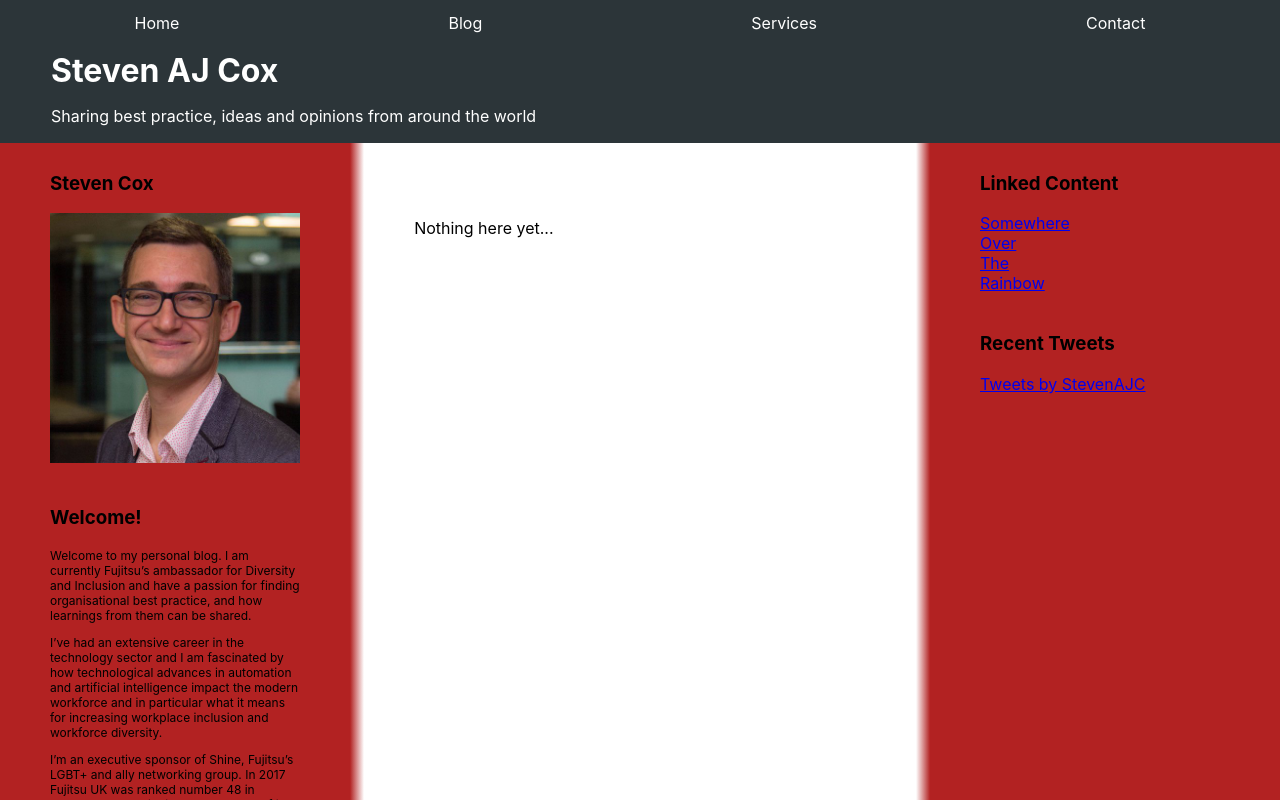
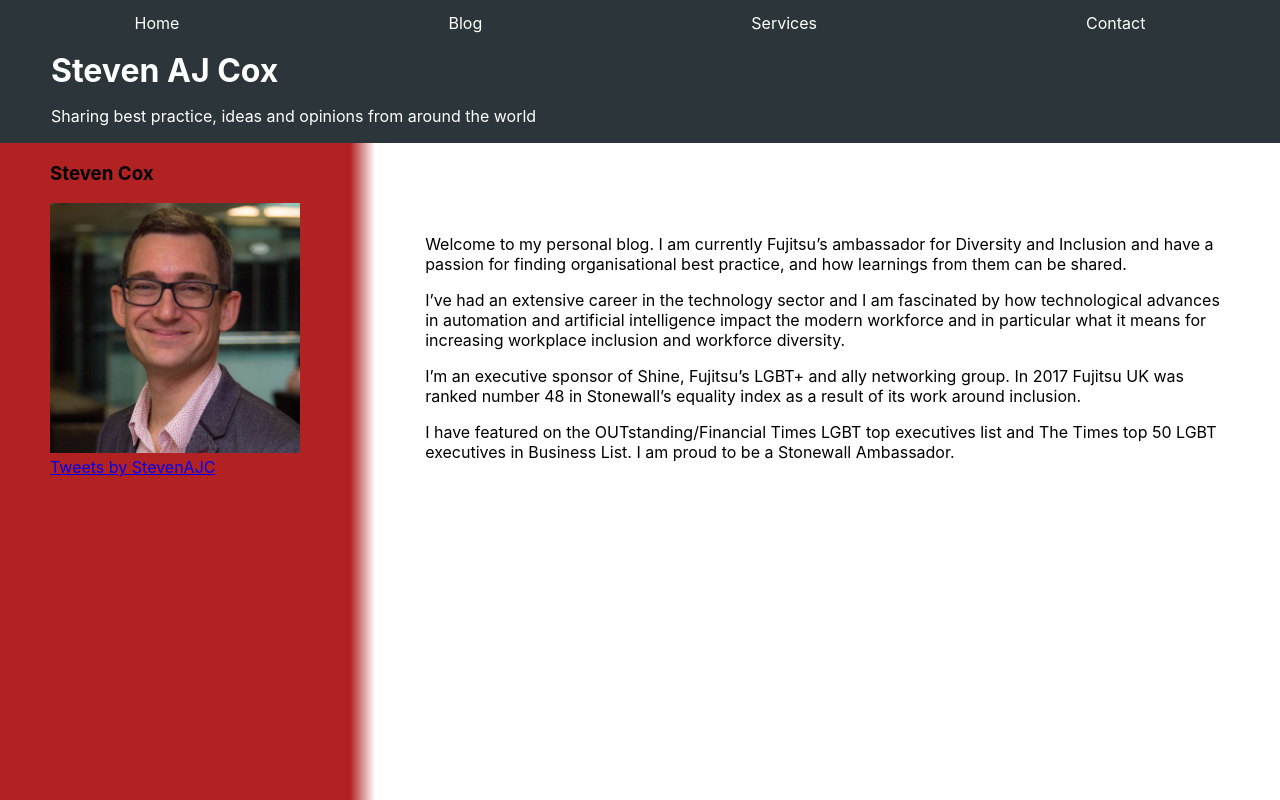
Before and after one commit to Kodobo/stevenajcox.com, a React (Create React App) app: page / in a window 1280 px wide. Shown: the top 800 px of the page. Built offline with nearby package versions, Linux system fonts and the light colour scheme.

Commit message:
Remove right sidebar, restyle left sidebar

```diff
--- a/src/App.js
+++ b/src/App.js
@@ -8,7 +8,6 @@ import Home from './pages/Home';
 import Blog from './pages/Blog';
 import Services from "./pages/Services";
 import Contact from "./pages/Contact";
-import RightSidebar from './components/RightSidebar';
 import LeftSidebar from './components/LeftSidebar';
 import { library } from '@fortawesome/fontawesome-svg-core'
 import { faLinkedin, faTwitter, faInstagram } from '@fortawesome/free-brands-svg-icons'
@@ -28,7 +27,6 @@ class App extends Component {
                     <Route path="/blog" component={Blog}/>
                     <Route path="/services" component={Services}/>
                     <Route path="/contact" component={Contact}/>
-                    <RightSidebar />
                   </div>
                   <Footer />
               </div>
--- a/src/components/LeftSidebar.jsx
+++ b/src/components/LeftSidebar.jsx
@@ -2,11 +2,16 @@ import React, { Component } from 'react';
 import Sidebar from "./Sidebar";
 import SidebarContainer from "./SidebarContainer";
 import photo from "../assets/stevencox.jpg";
-import * as Content from "../content/StaticContent";
 import './LeftRightSidebar.css';
-import { generateParagraphs } from '../helpers'
 
 export default class LeftSidebar extends Component {
+  componentDidMount() {
+    const twitterWidget = document.createElement('script');
+    twitterWidget.type = 'text/javascript';
+    twitterWidget.src = "https://platform.twitter.com/widgets.js";
+    document.head.appendChild(twitterWidget);
+  }
+
   render() {
     return (
       <>
@@ -15,8 +20,15 @@ export default class LeftSidebar extends Component {
             <Sidebar header="Steven Cox">
               <img src={photo} className="sidebar-photo"/>
             </Sidebar>
-            <Sidebar header="Welcome!" style="secondary-text">
-              {generateParagraphs(Content.Welcome)}
+            <Sidebar>
+              <a className="twitter-timeline"
+                 data-theme="dark"
+                 data-height="800"
+                 data-link-color="#FAB81E"
+                 href="https://twitter.com/StevenAJC?ref_src=twsrc%5Etfw"
+              >
+                Tweets by StevenAJC
+              </a>
             </Sidebar>
           </SidebarContainer>
         </div>
--- a/src/components/RightSidebar.jsx
+++ /dev/null
@@ -1,45 +0,0 @@
-import React, { Component } from 'react';
-import Sidebar from "./Sidebar";
-import SidebarContainer from "./SidebarContainer";
-import './LeftRightSidebar.css';
-
-export default class RightSidebar extends Component {
-
-  componentDidMount() {
-    const twitterWidget = document.createElement('script');
-    twitterWidget.type = 'text/javascript';
-    twitterWidget.src = "https://platform.twitter.com/widgets.js";
-    document.head.appendChild(twitterWidget);
-  }
-
-  render() {
-    return (
-      <>
-        <div className="RightSidebarGradient" />
-        <div className="RightSidebar">
-          <SidebarContainer>
-            <Sidebar header="Linked Content">
-              <a href="#">Somewhere</a>
-              <br />
-              <a href="#">Over</a>
-              <br />
-              <a href="#">The</a>
-              <br />
-              <a href="#">Rainbow</a>
-            </Sidebar>
-            <Sidebar header="Recent Tweets">
-                <a className="twitter-timeline"
-                   data-theme="dark"
-                   data-height="1080"
-                   data-link-color="#FAB81E"
-                   href="https://twitter.com/StevenAJC?ref_src=twsrc%5Etfw"
-                >
-                  Tweets by StevenAJC
-                </a>
-            </Sidebar>
-          </SidebarContainer>
-        </div>
-      </>
-    )
-  }
-}
--- a/src/components/Sidebar.css
+++ b/src/components/Sidebar.css
@@ -1,7 +1,7 @@
 .sidebar {
     width: 250px;
     text-align: left;
-    margin: 10px;
+    margin: 0 10px;
 }
 
 .primary-text {
--- a/src/components/Sidebar.jsx
+++ b/src/components/Sidebar.jsx
@@ -2,11 +2,15 @@ import React, {Component} from 'react';
 import './Sidebar.css'
 
 export default class Sidebar extends Component {
+  renderHeaderOrNull() {
+    return this.props.header ? <h3>{this.props.header}</h3> : null;
+  }
+
   render() {
     return (
       <>
         <div className="sidebar">
-          <h3>{this.props.header}</h3>
+          {this.renderHeaderOrNull()}
           <div className={this.props.style}>
             {this.props.children}
           </div>
--- a/src/pages/Home.jsx
+++ b/src/pages/Home.jsx
@@ -1,11 +1,13 @@
 import React, {Component} from 'react';
+import {generateParagraphs} from "../helpers";
+import * as Content from "../content/StaticContent";
 
 export default class Home extends Component {
   render() {
 
     return (
       <div className="body-content">
-        Nothing here yet...
+        {generateParagraphs(Content.Welcome)}
       </div>
     )
 
```
